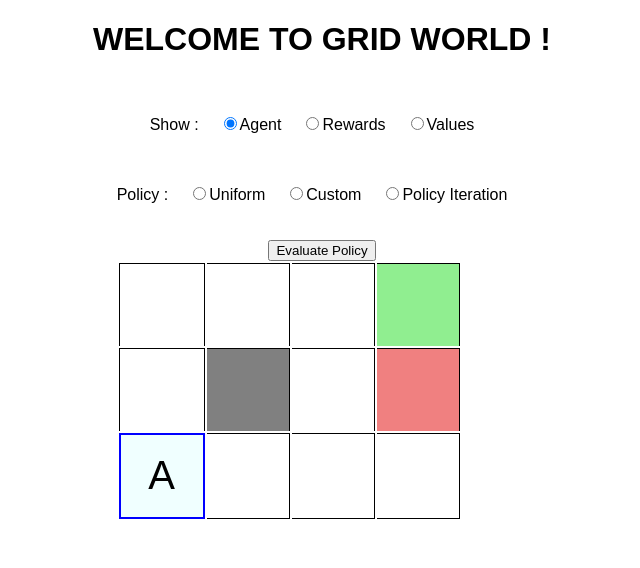
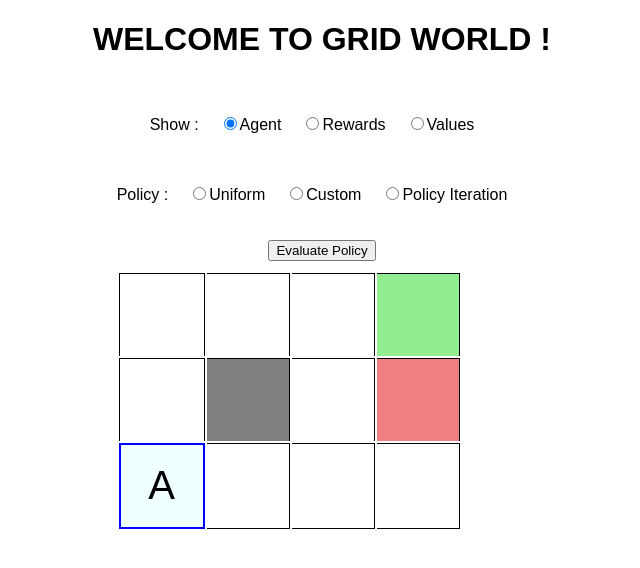
Before and after one commit to elhamza9/Grid-World-Reinforcement-Learning-ReactJS, a React (Create React App) app: page / in a window 1280 px wide. Shown: the top 568 px of the page, without its empty margins (318-958 px from the left). Built offline with nearby package versions, Linux system fonts and the light colour scheme.

Commit message:
Add top margin to Grid

```diff
--- a/src/styles/Grid.css
+++ b/src/styles/Grid.css
@@ -5,12 +5,16 @@
 
 .Grid .options {
     margin: 20px 0px;
-  }
+}
 
-  .Grid .options .radio {
+.Grid .options .radio {
     display: inline-block;
     margin-right: 20px;
-  }
+}
+
+.Grid table {
+    margin-top: 10px;
+}
 
 .Grid td {
     width: 80px;
@@ -28,7 +32,6 @@
     border-bottom: 1px solid black;
 
 }
-
 
 .Grid td.current {
     border-width: 2px;
```
